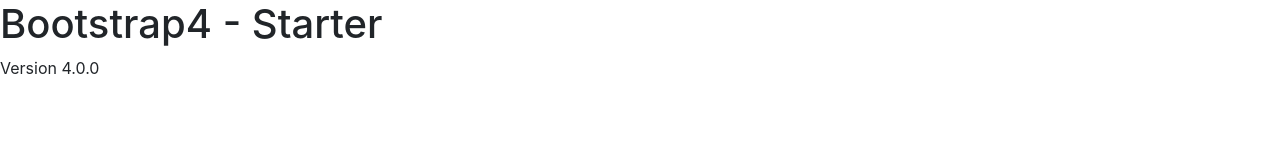
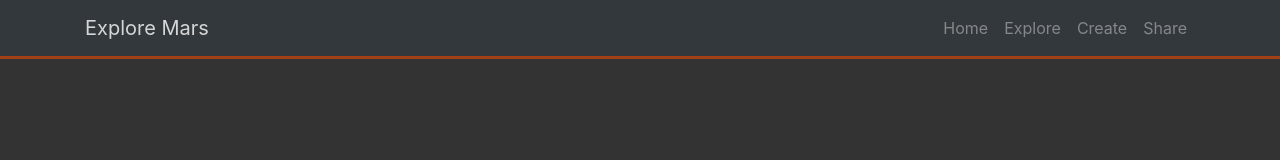
Before and after one commit to Krychaz/Explorer, a website: page src/index.html in a window 1280 px wide. Drawn offline with Linux system fonts and the light colour scheme.

Commit message:
ADDED: Navbar, Navigation Links, Logo, Bck color & Navbar color

```diff
--- a/src/index.html
+++ b/src/index.html
@@ -9,9 +9,31 @@
   <link rel="stylesheet" href="css/Bootstrap.css">
   <link rel="stylesheet" href="css/style.css">
 </head>
-<body>
-  <h1>Bootstrap4 - Starter</h1>
-  <p>Version 4.0.0</p>
+<body id="home">
+  <nav class="navbar navbar-expand-sm bg-dark navbar-dark fixed-top">
+    <div class="container">
+      <button class="navbar-toggler" data-toggle="collapse" data-target="#navbarCollapse">
+        <span class="navbar-toggler-icon"></span>
+      </button>
+      <a href="index.html" class="navbar-brand">Explore Mars</a>
+      <div class="collapse navbar-collapse" id="navbarCollapse">
+        <ul class="navbar-nav ml-auto">
+          <li class="nav-item">
+            <a href="#home" class="nav-link">Home</a>
+          </li>
+          <li class="nav-item">
+            <a href="#explore-head-section" class="nav-link">Explore</a>
+          </li>
+          <li class="nav-item">
+            <a href="#create-head-section" class="nav-link">Create</a>
+          </li>
+          <li class="nav-item">
+            <a href="#share-head-section" class="nav-link">Share</a>
+          </li>
+        </ul>
+      </div>
+    </div>
+  </nav>
 
 
   <script src="js/jquery.min.js"></script>
--- a/src/scss/style.scss
+++ b/src/scss/style.scss
@@ -0,0 +1,14 @@
+$bg-color:#333;
+$font-color:#fff;
+$primary-color:#c1440e;
+
+
+body{
+  background:$bg-color;
+  color:$font-color;
+}
+
+.navbar{
+  border-bottom: $primary-color 3px solid;
+  opacity: 0.8;
+}
```
Also changed, not shown: src/css/style.css.
